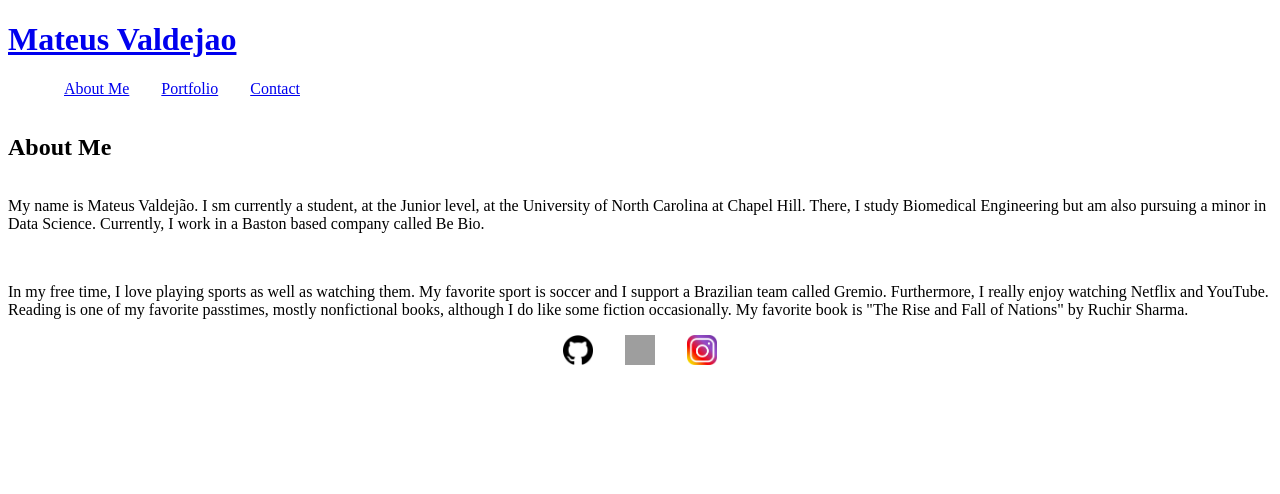
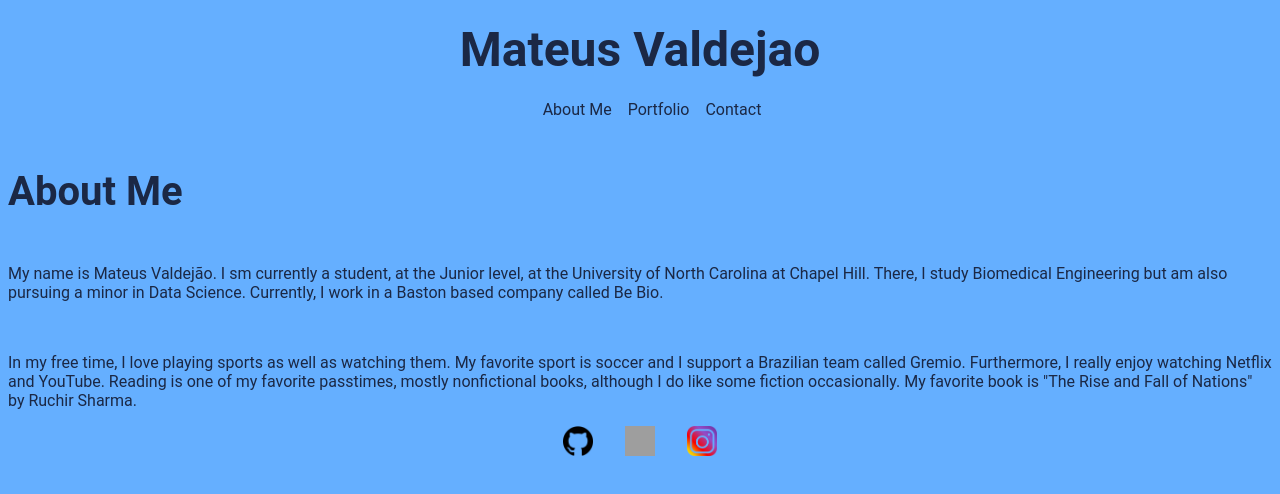
Before and after one commit to MatValdejao/mateus-portfolio, a React (Create React App) app: page / in a window 1280 px wide. Shown: the top 494 px of the page. Built offline with nearby package versions, Linux system fonts and the light colour scheme; grey boxes are pictures that could not be loaded.

Commit message:
added MVP styling

```diff
--- a/package.json
+++ b/package.json
@@ -7,6 +7,7 @@
 		"@testing-library/react": "^11.1.0",
 		"@testing-library/user-event": "^13.5.0",
 		"react": "17.0.2",
+		"react-bootstrap": "^2.5.0",
 		"react-dom": "17.0.2",
 		"react-scripts": "5.0.1",
 		"web-vitals": "^2.1.4"
--- a/src/components/Contact/index.js
+++ b/src/components/Contact/index.js
@@ -1,4 +1,5 @@
 import React, { useState } from "react";
+import { Form, Button } from "react-bootstrap";
 import { validateEmail } from "../../utils/helpers";
 
 function ContactForm() {
@@ -43,46 +44,46 @@ function ContactForm() {
 	}
 
 	return (
-		<section>
-			<h1 data-testid="h1tag">Contact me</h1>
-			<form id="contact-form" onSubmit={handleSubmit}>
-				<div>
-					<label htmlFor="name">Name:</label>
-					<input
-						type="text"
+		<>
+			<section>
+				<h1 class="section-title" id="portfolio" data-testid="h1tag">
+					Contact
+				</h1>
+			</section>
+			<Form id="contact-form" onSubmit={handleSubmit}>
+				<Form.Group controlId="formBasicName">
+					<Form.Label>Name:</Form.Label>
+					<Form.Control
+						type="input"
 						name="name"
 						defaultValue={name}
 						onBlur={handleChange}
 					/>
-				</div>
-				<div>
-					<label htmlFor="email">Email:</label>
-					<input
+				</Form.Group>
+				<Form.Group controlId="formBasicEmail">
+					<Form.Label>Email:</Form.Label>
+					<Form.Control
 						type="email"
 						name="email"
+						placeholder="name@example.com"
 						defaultValue={email}
 						onBlur={handleChange}
 					/>
-				</div>
-				<div>
-					<label htmlFor="message">Message:</label>
-					<textarea
-						type="message"
-						rows="5"
+				</Form.Group>
+				<Form.Group controlId="formBasicMessage">
+					<Form.Label>Message:</Form.Label>
+					<Form.Control
+						as="textarea"
+						name="message"
 						defaultValue={message}
 						onBlur={handleChange}
 					/>
-				</div>
-				{errorMessage && (
-					<div>
-						<p className="error-text">{errorMessage}</p>
-					</div>
-				)}
-				<button type="submit" data-testid="button">
-					Submit:
-				</button>
-			</form>
-		</section>
+				</Form.Group>
+				<Button variant="primary" type="submit">
+					Submit
+				</Button>
+			</Form>
+		</>
 	);
 }
 
--- a/src/components/Header/index.js
+++ b/src/components/Header/index.js
@@ -4,7 +4,7 @@ function Header() {
 	return (
 		<header>
 			<h1>
-				<a data-testid="header" href="/ ">
+				<a className="link page-name" data-testid="header" href="/ ">
 					Mateus Valdejao
 				</a>
 			</h1>
--- a/src/components/Nav/index.js
+++ b/src/components/Nav/index.js
@@ -11,7 +11,7 @@ function Nav(props) {
 	return (
 		<nav>
 			<ul className="flex-row">
-				<li className="mx-2">
+				<li className="mx-2-right">
 					<a
                         data-testid="about"
                         href="#about"
@@ -24,7 +24,7 @@ function Nav(props) {
 						About Me
 					</a>
 				</li>
-				<li className={`mx-2 ${portfolioSelected}`}>
+				<li className={`mx-2-right ${portfolioSelected}`}>
 					<a
                         data-testid="portfolio"
                         href="#portfolio"
@@ -37,7 +37,7 @@ function Nav(props) {
 						Portfolio
 					</a>
 				</li>
-				<li className={`mx-2 ${contactSelected}`}>
+				<li className={`mx-2-right ${contactSelected}`}>
 					<a
                         data-testid="contact"
                         href="#contact-form"
--- a/src/components/Portfolio/index.js
+++ b/src/components/Portfolio/index.js
@@ -5,7 +5,7 @@ function Portfolio() {
 
 	return (
 		<section>
-			<h1 id="portfolio" data-testid="h1tag">Projects</h1>
+			<h1 class="section-title" id="portfolio" data-testid="h1tag">Projects</h1>
 			<ProjectList></ProjectList>
 		</section>
 	);
--- a/src/components/ProjectList/index.js
+++ b/src/components/ProjectList/index.js
@@ -8,58 +8,67 @@ function ProjectList() {
 			link: "https://matvaldejao.github.io/movie-mate/",
 			description:
 				"Lorem ipsum dolor sit amet, consectetur adipiscing elit. Nunc ultricie",
-			technologies: "",
+			github: "https://github.com/MatValdejao/movie-mate",
 		},
 		{
 			name: "Gift Pilot",
 			link: "https://gift-pilot.herokuapp.com/",
 			description:
 				"Lorem ipsum dolor sit amet, consectetur adipiscing elit. Nunc ultricie",
-			technologies: "",
+			github: "https://github.com/MatValdejao/gift-pilot",
 		},
 		{
 			name: "Horiseon",
 			link: "https://matvaldejao.github.io/Refactoring-Horiseon-Website/",
 			description:
 				"Lorem ipsum dolor sit amet, consectetur adipiscing elit. Nunc ultricie",
-			technologies: "",
+			github: "https://github.com/MatValdejao/Refactoring-Horiseon-Website",
 		},
 		{
 			name: "Run Buddy",
 			link: "https://matvaldejao.github.io/run-buddy/",
 			description:
 				"Lorem ipsum dolor sit amet, consectetur adipiscing elit. Nunc ultricie",
-			technologies: "",
+			github: "https://github.com/MatValdejao/run-buddy",
 		},
 		{
 			name: "Robot Gladiators",
 			link: "https://matvaldejao.github.io/robot-gladiators/",
 			description:
 				"Lorem ipsum dolor sit amet, consectetur adipiscing elit. Nunc ultricie",
-			technologies: "",
+			github: "https://github.com/MatValdejao/robot-gladiators",
 		},
 	]);
 
 	return (
 		<div className="flex-row">
 			{projects.map((project, i) => (
-				<>
+				<div className="projects-list" key={project.name}>
+					<h2>{capitalizeFirstLetter(project.name)}</h2>
 					<a
 						data-testid={project.name}
 						rel="noreferrer"
 						href={project.link}
 						target="_blank"
-						key={project.name}
-						className="project-link"
+						className="link"
 					>
-						<h2>{capitalizeFirstLetter(project.name)}</h2>
 						<img
 							className="img-thumbnail mx-1"
 							src={require(`../../assets/images/${project.name}.png`)}
 							alt={project.description}
 						/>
 					</a>
-				</>
+					<br />
+					<a
+						alt="GitHub link"
+						className="link github-link"
+						target="_blank"
+						rel="noreferrer"
+						href={project.github}
+					>
+						<h4>GitHub</h4>
+					</a>
+				</div>
 			))}
 		</div>
 	);
--- a/src/index.css
+++ b/src/index.css
@@ -1,12 +1,7 @@
-main {
-	margin: 0 auto;
-	max-width: 90%;
-  padding: 50px 30px;
-}
 :root {
 	--primary: #8c54ff;
-  --secondary: #F3A847;
-  --tertiary: #B12704;
+	--secondary: #f3a847;
+	--tertiary: #b12704;
 	--light: #fafafa;
 	--dark: #000000;
 	--darker: #111111;
@@ -14,14 +9,21 @@ main {
 	--spacing-one: calc(1rem * 0.5);
 	--spacing-two: calc(1rem);
 	--spacing-five: calc(2.5rem);
-
+  --text: #1B2845
 }
 
 body {
+  color: var(--text);
 	height: 100%;
+  background-color: #65AFFF;
+  font-family: 'Roboto', sans-serif;
 }
 
-li{
+nav {
+  font-size: 1rem;
+}
+
+li {
 	list-style: none;
 }
 
@@ -29,9 +31,34 @@ img {
 	max-width: 100%;
 }
 
+header {
+  color: var(--light);
+  text-align: center;
+}
+
+ul {
+  justify-content: center;
+}
+
+a {
+  color: var(--text);
+}
+
+.page-name {
+  font-size: 3rem;
+}
+
+.section-title {
+  font-size: 2.5rem;
+}
+
 .flex-row {
 	display: flex;
 	flex-wrap: wrap;
+}
+
+.link {
+  text-decoration: none;
 }
 
 .mx-1 {
@@ -44,15 +71,17 @@ img {
 	margin-left: var(--spacing-two);
 }
 
-.project-link {
-  text-decoration: none;
-  color: black;
+.mx-2-right {
+  	margin-right: var(--spacing-two);
+}
+
+.projects-list {
+ justify-content: space-between;
 }
 
 .img-thumbnail {
-  width: auto;
-  height: 300px;
-  margin-bottom: 50px;
+	width: 50vh;
+	height: 30vh;
 	cursor: pointer;
 }
 
@@ -61,12 +90,16 @@ img {
 	height: 50px;
 }
 
-.link-image  {
+.link-image {
 	width: 30px;
 	height: 30px;
+  opacity: 1;
 }
 
-code {
-  font-family: source-code-pro, Menlo, Monaco, Consolas, 'Courier New',
-    monospace;
+.link-image:hover {
+  opacity: 0.5;
 }
+
+.github-link {
+  text-align: center;
+}
```
Also changed, not shown: src/App.js (+18 -11 lines), src/assets/images/space.jpeg (added), 1 other file (tests, documents, lock files or other folders). Lines whose indentation alone changed are shown as unchanged.
